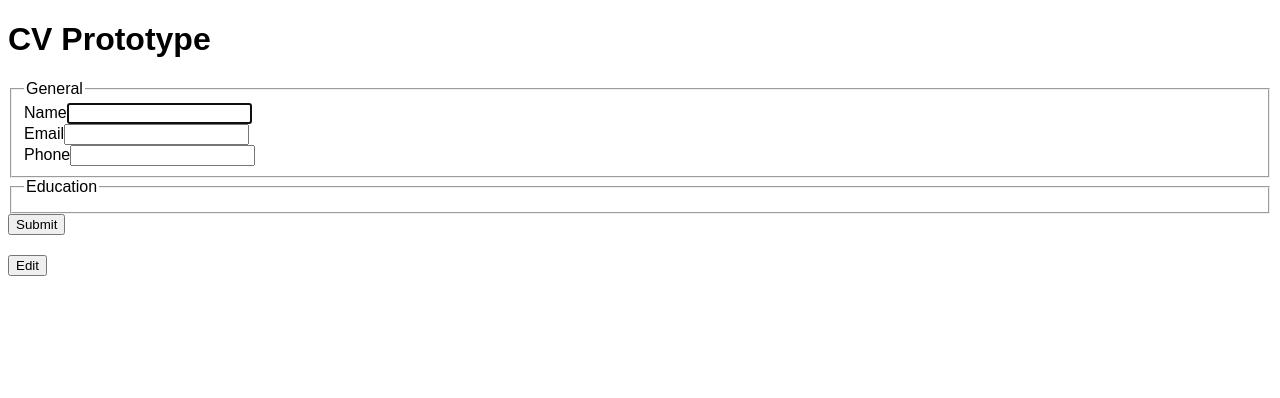
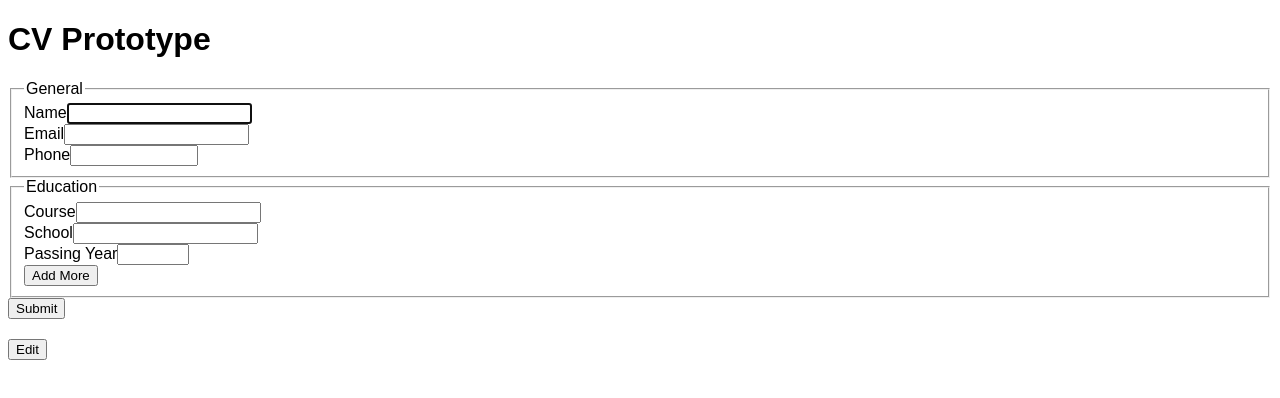
Before and after one commit to NirvaanBal/cv-app, a React (Create React App) app: page / in a window 1280 px wide. Shown: the top 398 px of the page. Built offline with nearby package versions, Linux system fonts and the light colour scheme; the HTML template or start-up script is replaced by a standard one; a web font is replaced by a local one.

Commit message:
Add code to get more fields for education

```diff
--- a/src/components/Education.js
+++ b/src/components/Education.js
@@ -3,12 +3,50 @@ import React, { Component } from 'react';
 class Education extends Component {
   constructor(props) {
     super();
+
+    this.state = {
+      fieldCount: [1],
+      counter: 2,
+    };
+
+    this.addEducation = this.addEducation.bind(this);
+  }
+
+  addEducation() {
+    this.setState({
+      fieldCount: this.state.fieldCount.concat(this.state.counter),
+      counter: this.state.counter + 1,
+    });
   }
 
   render() {
     return (
       <fieldset>
         <legend>{this.props.legend}</legend>
+        {this.state.fieldCount.map((field, index) => {
+          return (
+            <div className="education-field" key={index}>
+              <div className="form-control">
+                <label htmlFor={`degree${field}`}>Course</label>
+                <input type="text" id={`degree${field}`} />
+              </div>
+              <div className="form-control">
+                <label htmlFor={`school${field}`}>School</label>
+                <input type="text" id={`school${field}`} />
+              </div>
+              <div className="form-control">
+                <label htmlFor={`year${field}`}>Passing Year</label>
+                <input
+                  type="number"
+                  id={`year${field}`}
+                  min={new Date().getFullYear() - 100}
+                  max={new Date().getFullYear()}
+                />
+              </div>
+            </div>
+          );
+        })}
+        <button onClick={this.addEducation}>Add More</button>
       </fieldset>
     );
   }
--- a/src/components/General.js
+++ b/src/components/General.js
@@ -19,7 +19,14 @@ class General extends Component {
         </div>
         <div className="form-control">
           <label htmlFor="phone">Phone</label>
-          <input type="number" name="phone" id="phone" required />
+          <input
+            type="number"
+            name="phone"
+            id="phone"
+            min="1000000"
+            max="99999999999"
+            required
+          />
         </div>
       </fieldset>
     );
```
